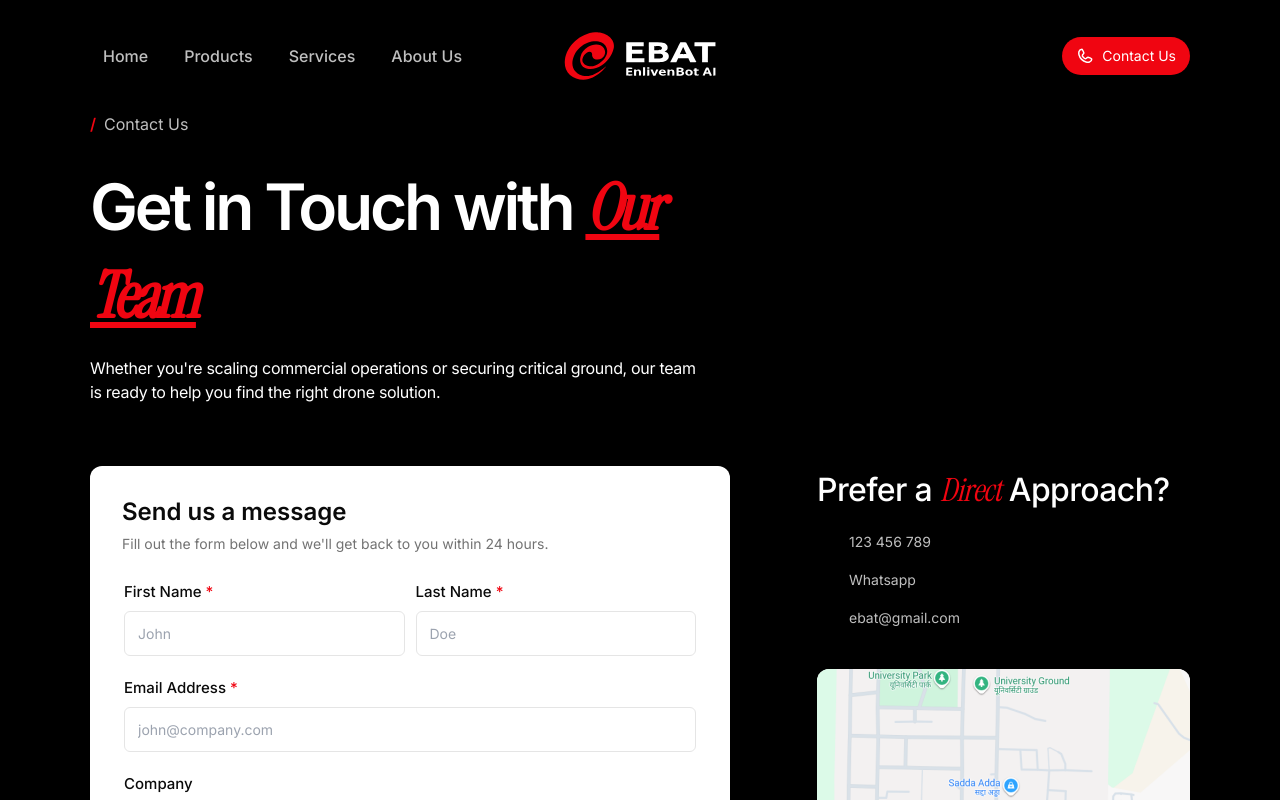
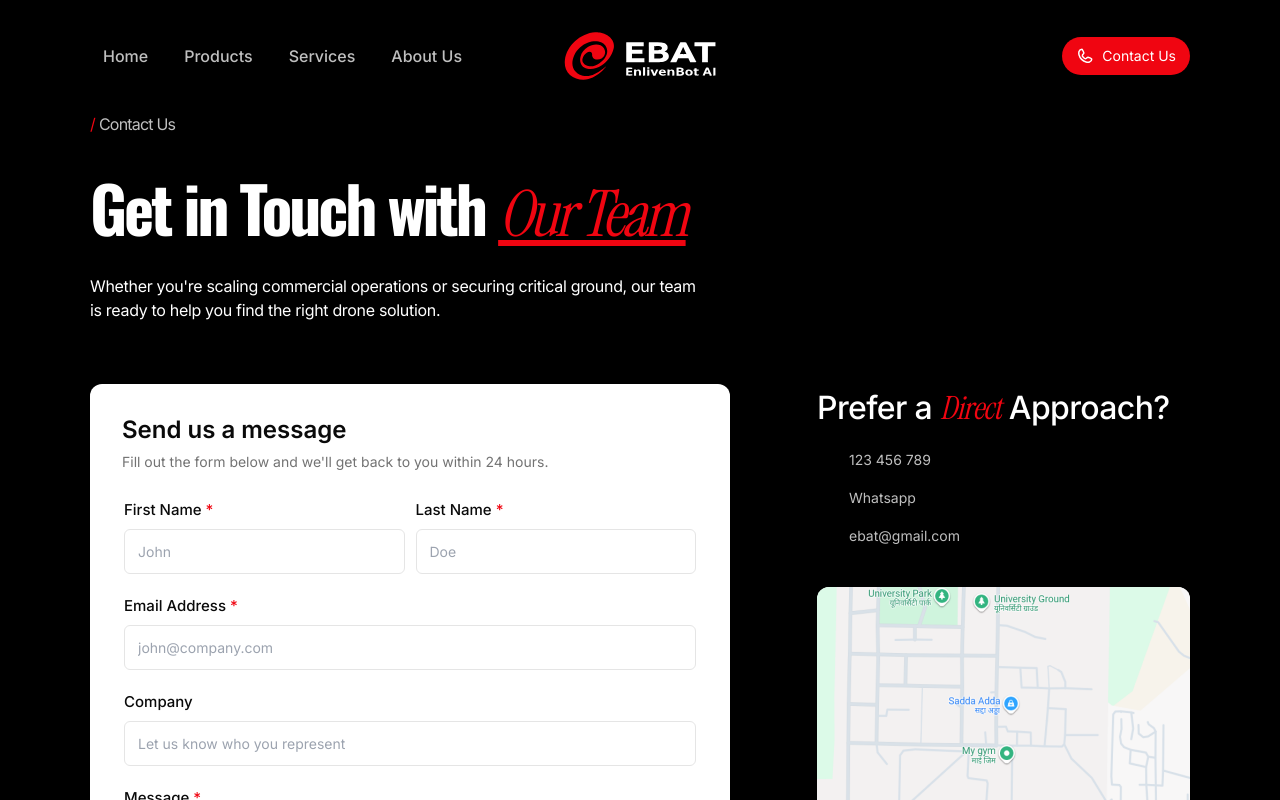
Before and after one commit to Bored008/EBAT, a Next.js app: page /contact in a window 1280 px wide. Shown: the top 800 px of the page. Built offline with nearby package versions, Linux system fonts and the light colour scheme; a web font is replaced by a local one.

Commit message:
feat: implement precise title container design for contact page based on figma node 304:1434

```diff
--- a/src/app/contact/page.tsx
+++ b/src/app/contact/page.tsx
@@ -12,22 +12,27 @@ export default function ContactPage() {
         {/* Content Container */}
         <div className="flex flex-col w-full items-center gap-[32px]">
 
-          {/* Intro Container */}
+          {/* Intro Container (wraps Header and Form/Map split) */}
           <div className="flex flex-col w-full gap-[62px]">
 
             {/* Header Container */}
             <div className="flex flex-col gap-[16px] max-w-[842px]">
+
+              {/* Title Container (304:1434) */}
               <div className="flex flex-col gap-[28px] max-w-[613px]">
-                <span className="font-sans text-[16px] text-white/75 flex items-center gap-2">
-                  <span className="text-[#F00511] font-bold">/</span> Contact Us
+                <span className="font-sans font-normal text-[16px] tracking-[-0.05em] text-white/75 flex items-center gap-[4px]">
+                  <span className="text-[#F00511]">/</span> Contact Us
                 </span>
-                <h1 className="font-oswald font-bold text-[48px] md:text-[64px] leading-tight md:leading-[86px] tracking-[-0.05em] text-white">
-                  Get in Touch with <span className="font-accent italic text-[#F00511] underline">Our Team</span>
+                <h1 className="font-heading font-bold text-[48px] md:text-[64px] leading-[1.2] md:leading-[86px] tracking-[-0.05em] text-white">
+                  Get in Touch with <span className="font-accent italic font-normal underline text-[#F00511]">Our Team</span>
                 </h1>
               </div>
-              <p className="font-sans text-[16px] tracking-[-0.02em] text-white max-w-[613px]">
+
+              {/* Subheading */}
+              <p className="font-sans font-normal text-[16px] leading-[1.5] tracking-[-0.02em] text-white max-w-[613px]">
                 Whether you&apos;re scaling commercial operations or securing critical ground, our team is ready to help you find the right drone solution.
               </p>
+
             </div>
 
             {/* Container: Form + Direct Approach */}
```
